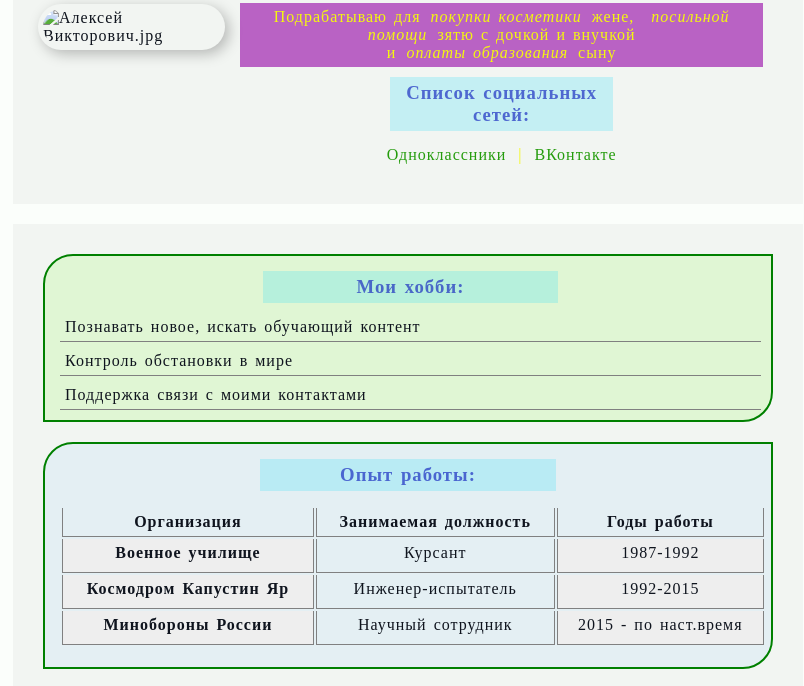
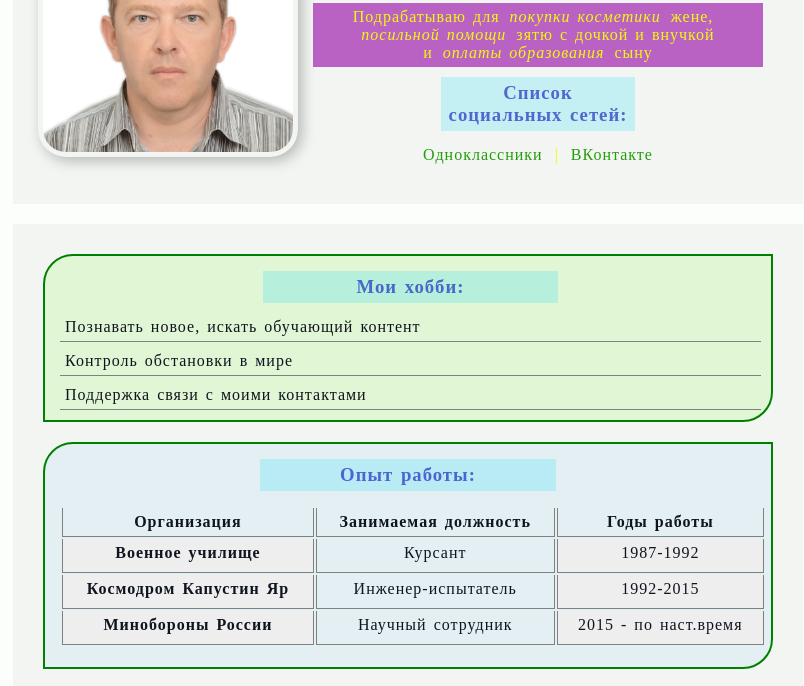
Before and after one commit to AlexeyViktorovichM/-, a plain HTML site: page index.html in a window 1280 px wide. Shown: the part 180-866 px from the top of the page, without its empty margins (232-1036 px from the left). Drawn offline with Linux system fonts and the light colour scheme.

Commit message:
Add files via upload

```diff
--- a/index.html
+++ b/index.html
@@ -21,7 +21,7 @@
 <body>
     <div class="container">
         <header class="info card">
-            <img src="Imgs\Алексей Викторович.jpg" alt="Алексей Викторович.jpg" class="avatar">
+            <img src="avatar.jpg" alt="Алексей Викторович.jpg" class="avatar">
             <div clas="info-text">
                 <h1>Алексей Мальков</h1>
                 <p>В прошлом -<strong>военный испытатель</strong>.<br>Сейчас -<strong>работающий пенсионер</strong></p>
```
